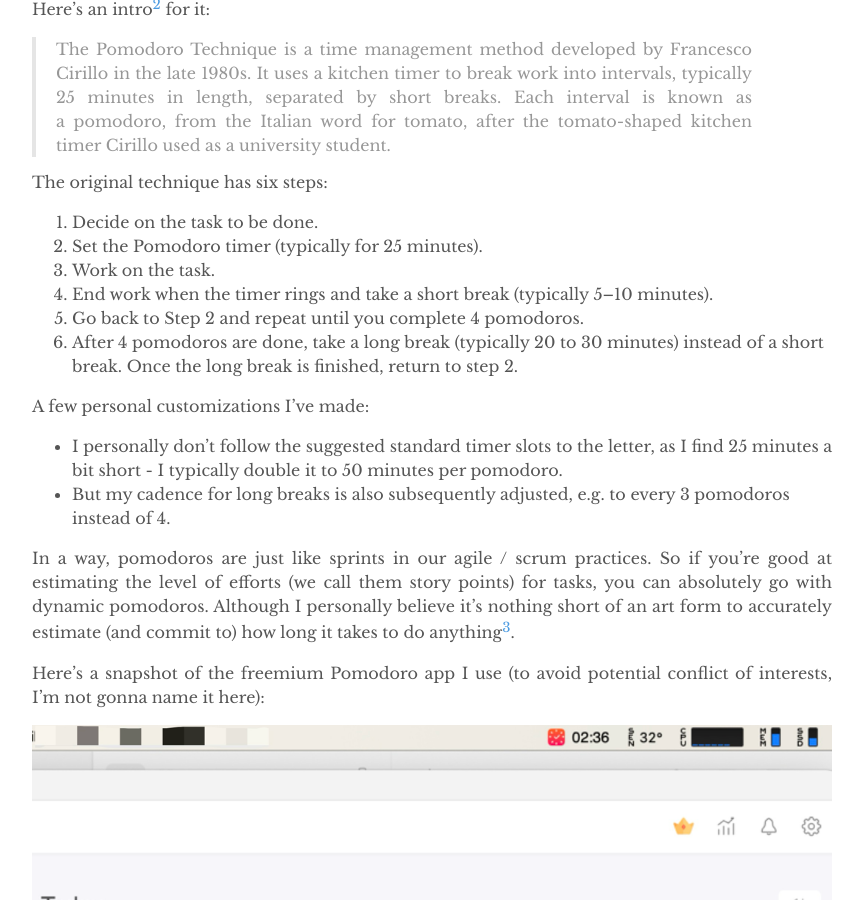
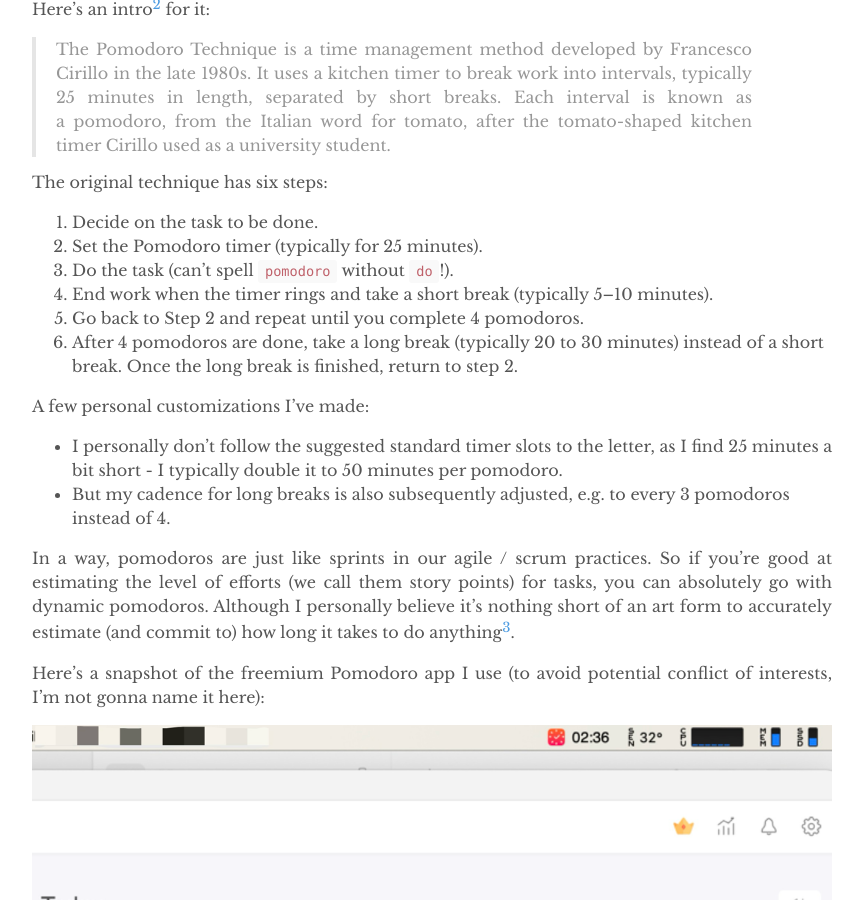
Before and after one commit to yuexiaofeng/yuexiaofeng.github.io, a Jekyll site: the page built from _posts/2024-03-11-pomodoro.md, in a window 1280 px wide and 900 px high, scrolled down 776 px. Shown: the whole window, without its empty margins (208-1071 px from the left). Built offline with Jekyll 4.4.1, drawn with Linux system fonts in a browser that asks for light colours.

Commit message:
updated pomodoro post from mba with vim

```diff
--- a/_posts/2024-03-11-pomodoro.md
+++ b/_posts/2024-03-11-pomodoro.md
@@ -23,7 +23,7 @@ The original technique has six steps:
 
 1. Decide on the task to be done.
 2. Set the Pomodoro timer (typically for 25 minutes).
-3. Work on the task.
+3. Do the task (can't spell `pomodoro` without `do`!).
 4. End work when the timer rings and take a short break (typically 5–10 minutes).
 5. Go back to Step 2 and repeat until you complete 4 pomodoros.
 6. After 4 pomodoros are done, take a long break (typically 20 to 30 minutes) instead of a short break. Once the long break is finished, return to step 2.
```
